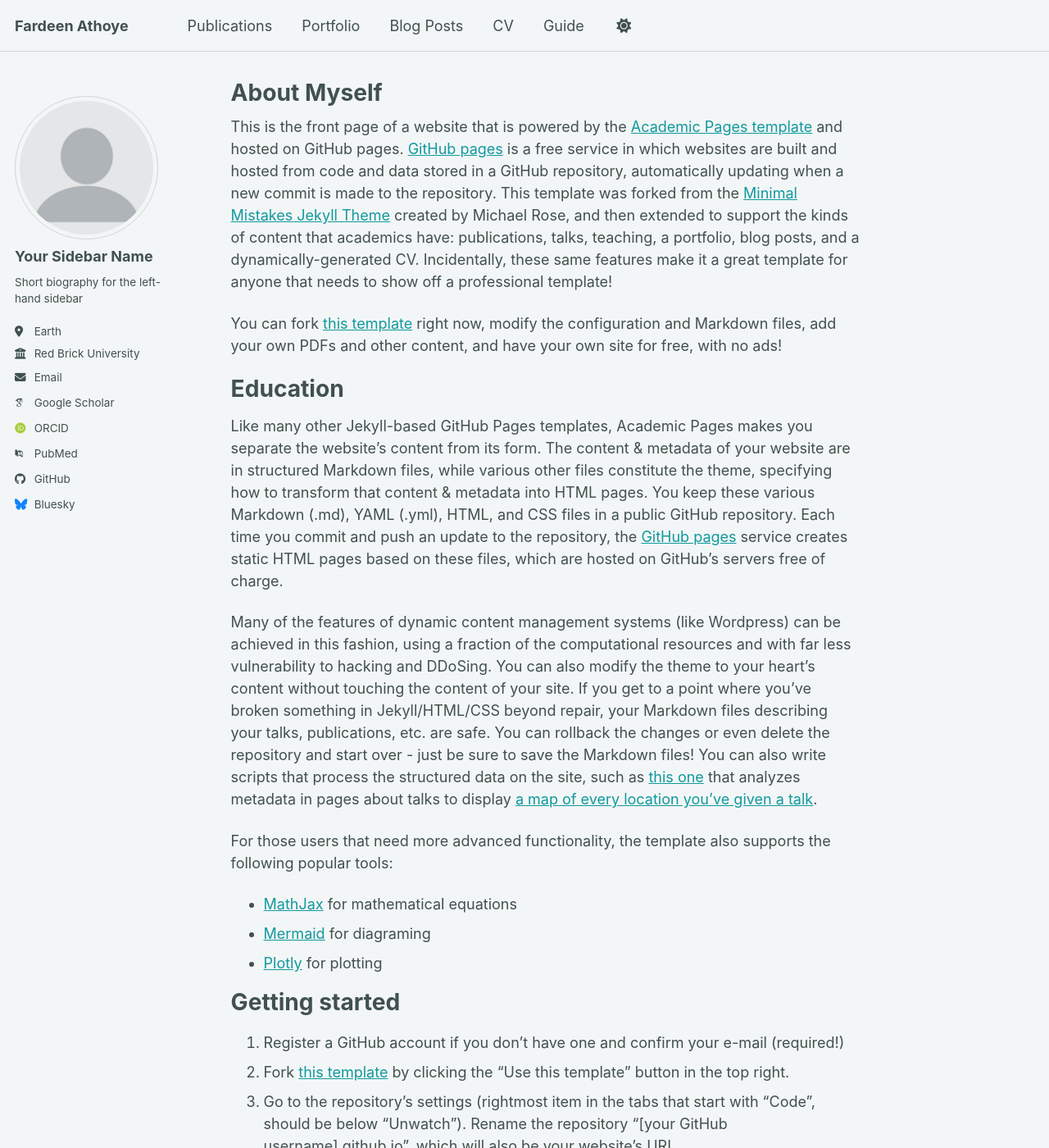
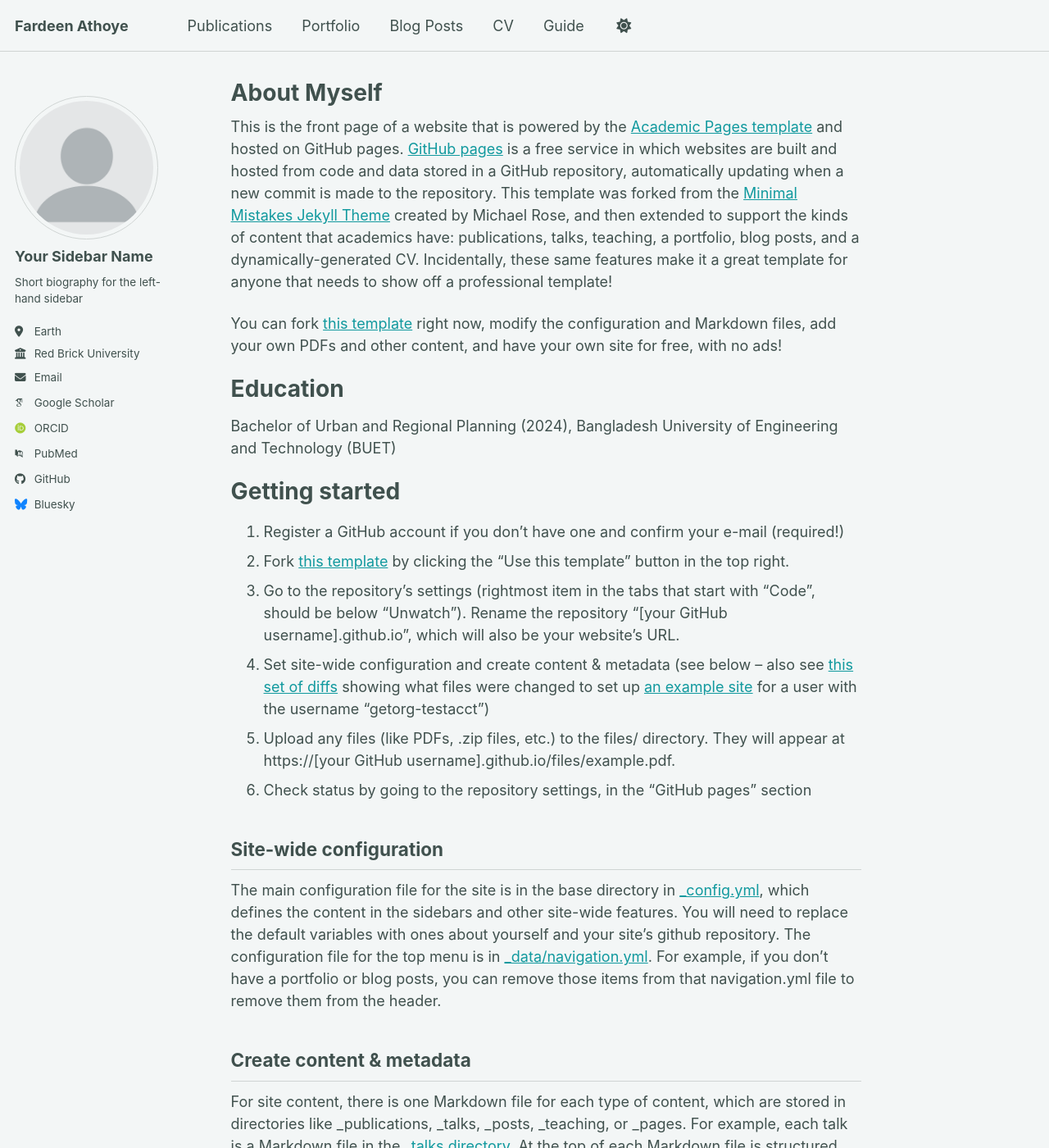
Before and after one commit to athoye-fardeen/athoye-fardeen.github.io, a Jekyll site: the page built from _pages/about.md, in a window 1280 px wide and 1400 px high. Shown: the whole window at 82% size. Built offline with Jekyll 4.4.1, drawn with Linux system fonts in a browser that asks for light colours; some web fonts are replaced; a script bundle is joined from its source files by our own code; library files that are not in the unit come from our copies.

Commit message:
Update about.md

```diff
--- a/_pages/about.md
+++ b/_pages/about.md
@@ -13,14 +13,7 @@
 
 Education
 ======
-Like many other Jekyll-based GitHub Pages templates, Academic Pages makes you separate the website's content from its form. The content & metadata of your website are in structured Markdown files, while various other files constitute the theme, specifying how to transform that content & metadata into HTML pages. You keep these various Markdown (.md), YAML (.yml), HTML, and CSS files in a public GitHub repository. Each time you commit and push an update to the repository, the [GitHub pages](https://pages.github.com/) service creates static HTML pages based on these files, which are hosted on GitHub's servers free of charge.
-
-Many of the features of dynamic content management systems (like Wordpress) can be achieved in this fashion, using a fraction of the computational resources and with far less vulnerability to hacking and DDoSing. You can also modify the theme to your heart's content without touching the content of your site. If you get to a point where you've broken something in Jekyll/HTML/CSS beyond repair, your Markdown files describing your talks, publications, etc. are safe. You can rollback the changes or even delete the repository and start over - just be sure to save the Markdown files! You can also write scripts that process the structured data on the site, such as [this one](https://github.com/academicpages/academicpages.github.io/blob/master/talkmap.ipynb) that analyzes metadata in pages about talks to display [a map of every location you've given a talk](https://academicpages.github.io/talkmap.html).
-
-For those users that need more advanced functionality, the template also supports the following popular tools:
-- [MathJax](https://www.mathjax.org/) for mathematical equations
-- [Mermaid](https://mermaid.js.org/) for diagraming
-- [Plotly](https://plotly.com/javascript/) for plotting
+Bachelor of Urban and Regional Planning (2024), Bangladesh University of Engineering and Technology (BUET)
 
 Getting started
 ======
```
